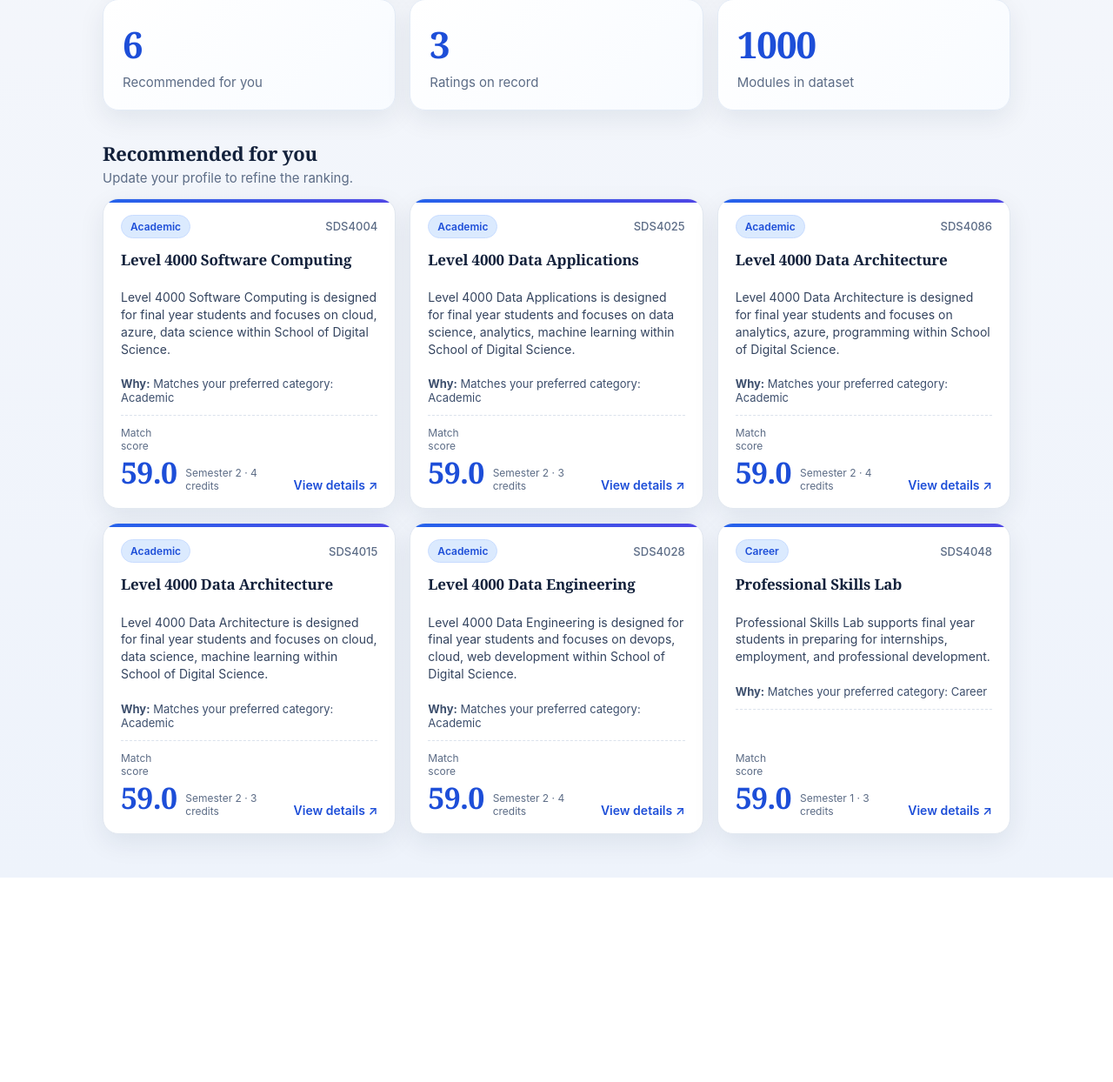
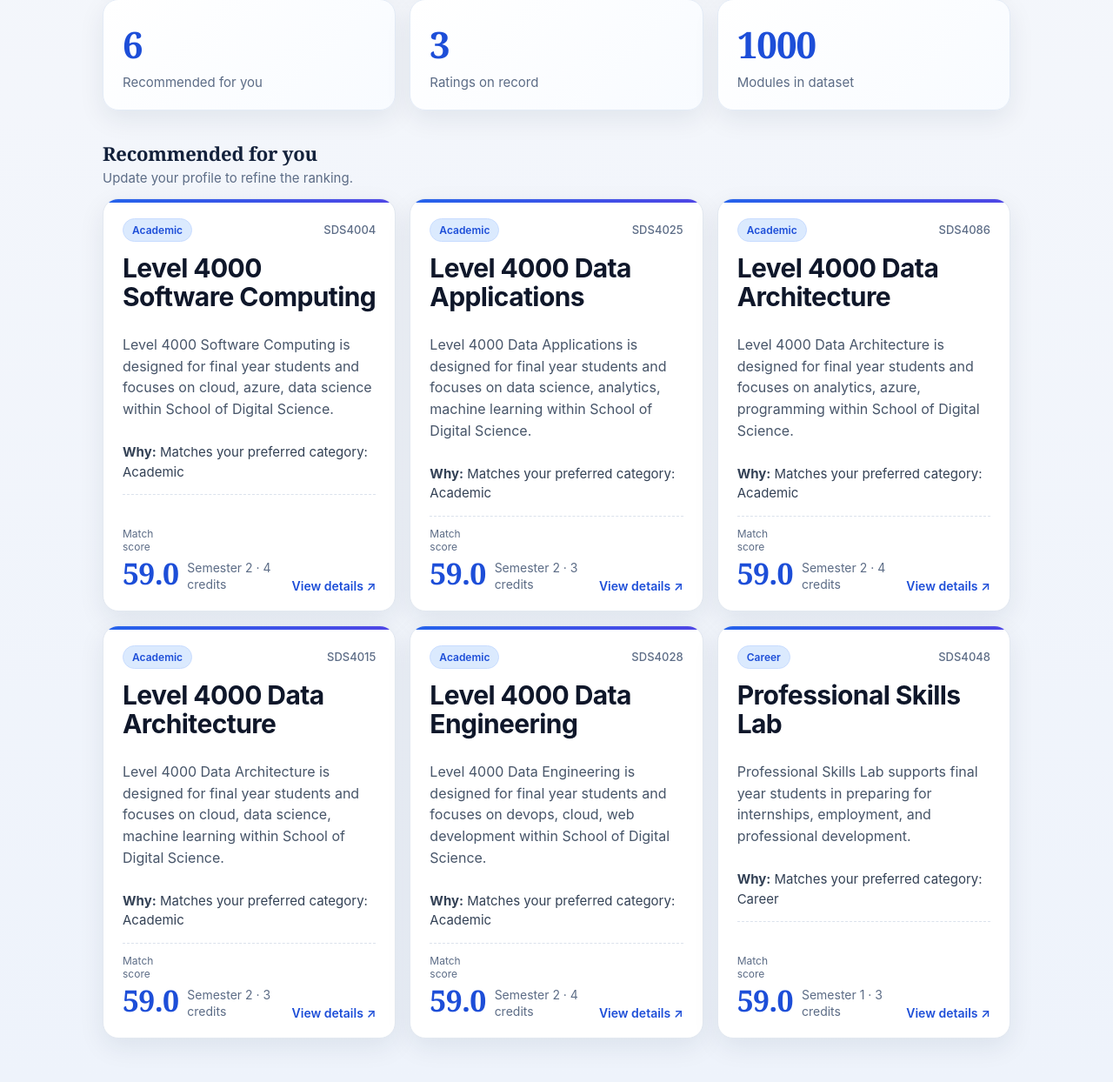
Before and after one commit to Baz22b6026/ubd-smartrecommend, a Flask app: page /dashboard in a window 1280 px wide. Shown: the part 314-1558 px from the top of the page at 87% size. Before the commit the page ends 1323 px from the top, so only its background shows below. Run offline with Flask 3, Linux system fonts and the light colour scheme; the visitor is signed in with stand-in values (Sample User, id 1); data comes from the database, SQL or seed files in the repository.

Commit message:
Update styles.css 2

```diff
--- a/static/styles.css
+++ b/static/styles.css
@@ -287,10 +287,10 @@ a {
 }
 
 .module-card {
-  padding: 18px 20px;
+  padding: 22px 22px 20px;
   display: flex;
   flex-direction: column;
-  min-height: 220px;
+  min-height: 240px;
   border: 1px solid #e2e8f0;
   background: white;
   position: relative;
@@ -326,25 +326,28 @@ a {
 }
 
 .module-card h3 {
-  margin: 0 0 8px;
-  font-size: 17px;
-  line-height: 1.3;
-  font-family: Georgia, "Times New Roman", serif;
-  letter-spacing: -0.01em;
+  margin: 0 0 10px;
+  font-size: 30px;
+  line-height: 1.1;
+  font-family: Inter, Arial, sans-serif;
+  font-weight: 700;
+  letter-spacing: -0.02em;
+  color: #0f172a;
 }
 
 .module-description {
-  color: #34445f;
-  line-height: 1.42;
-  margin-bottom: 12px;
-  font-size: 14px;
+  color: #475569;
+  line-height: 1.55;
+  margin-bottom: 14px;
+  font-size: 16px;
 }
 
 .why-box {
-  padding: 10px 0 12px;
+  padding: 12px 0 14px;
   border-bottom: 1px dashed #dbe2ec;
-  color: #3d4f6d;
-  font-size: 13px;
+  color: #334155;
+  font-size: 15px;
+  line-height: 1.5;
 }
 
 .module-footer {
@@ -370,8 +373,9 @@ a {
 }
 
 .module-meta {
-  font-size: 12px;
+  font-size: 14px;
   color: var(--muted);
+  line-height: 1.4;
 }
 
 .details-link {
@@ -569,4 +573,8 @@ th {
     grid-template-columns: 1fr;
     align-items: start;
   }
+
+  .module-card h3 {
+    font-size: 24px;
+  }
 }
```
